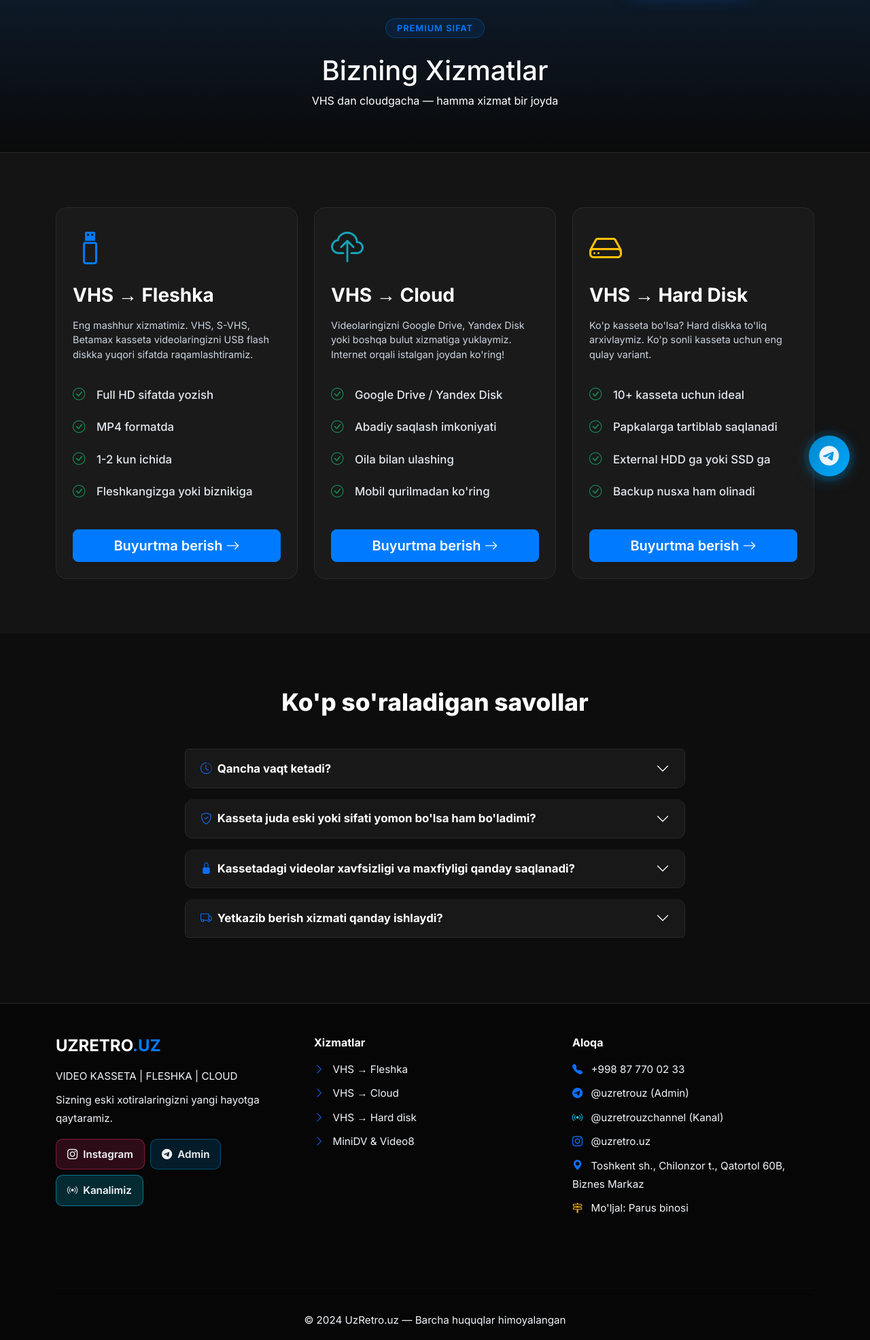
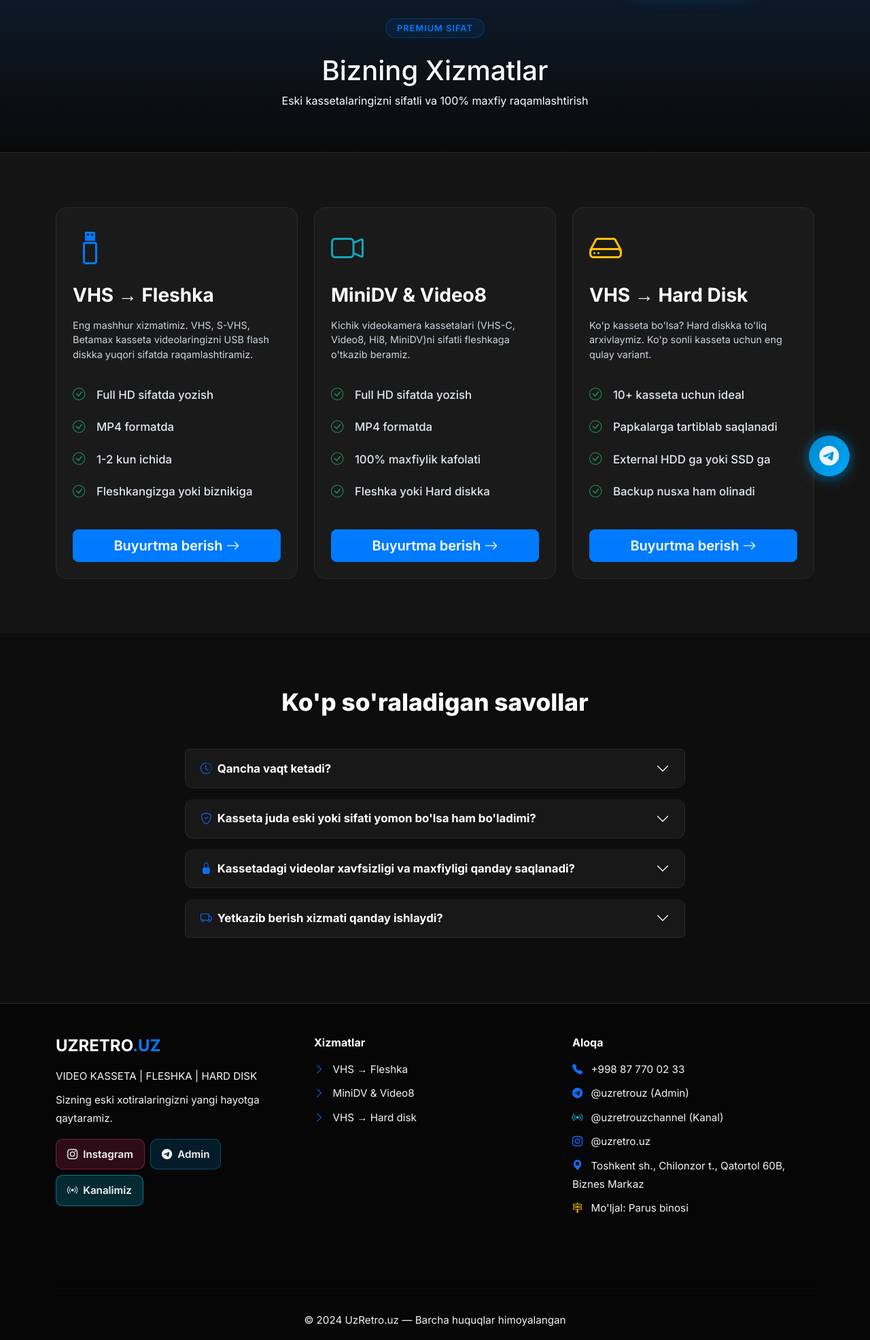
Before and after one commit to javoxirmahmudov012-coder/uzretro_uz, a Flask app: page /services in a window 1280 px wide. Shown: the part 69-2041 px from the top of the page at 68% size. Run offline with Flask 3, Linux system fonts and the light colour scheme.

Commit message:
Completely remove Cloud services from site to guarantee 100% privacy and confidentiality

```diff
--- a/templates/base.html
+++ b/templates/base.html
@@ -3,11 +3,11 @@
 <head>
     <meta charset="UTF-8">
     <meta name="viewport" content="width=device-width, initial-scale=1.0">
-    <title>{% block title %}UzRetro.uz — VHS | Fleshka | Cloud | Qayta Tiklash{% endblock %}</title>
+    <title>{% block title %}UzRetro.uz — VHS | Fleshka | Hard Disk | Qayta Tiklash{% endblock %}</title>
 
     <!-- SEO Meta Tags for Google -->
-    <meta name="description" content="UzRetro.uz — VHS kasseta, betamax, eski videolaringizni USB fleshka, hard disk yoki cloudga professional raqamlashtirish va qayta tiklash xizmati. Toshkent va butun O'zbekiston.">
-    <meta name="keywords" content="uzretro, vhs kasseta, vhs fleshkaga, video kasseta tozalash, eski videoni qayta tiklash, video montaj, fotolarni skanerlash, Toshkent kasseta, retro uz">
+    <meta name="description" content="UzRetro.uz — VHS kasseta, betamax, eski videolaringizni USB fleshka yoki hard diskka professional raqamlashtirish va qayta tiklash xizmati. 100% maxfiylik kafolati.">
+    <meta name="keywords" content="uzretro, vhs kasseta, vhs fleshkaga, video kasseta tozalash, eski videoni qayta tiklash, video montaj, Toshkent kasseta, retro uz">
     <meta name="author" content="UzRetro.uz">
     <meta name="robots" content="index, follow">
     <meta name="google-site-verification" content="google1453207274e1823c">
@@ -17,7 +17,7 @@
     <meta property="og:type" content="website">
     <meta property="og:url" content="https://uzretro.uz/">
     <meta property="og:title" content="UzRetro.uz — Eski xotiralaringizni qayta tiklang">
-    <meta property="og:description" content="VHS kassetalarni fleshka va cloudga ko'chirish. 32K+ mijoz, 100% maxfiylik va sifat kafolati!">
+    <meta property="og:description" content="VHS kassetalarni fleshka va hard diskka ko'chirish. 32K+ mijoz, 100% maxfiylik va sifat kafolati!">
 
     <!-- Bootstrap 5 -->
     <link href="https://cdn.jsdelivr.net/npm/bootstrap@5.3.0/dist/css/bootstrap.min.css" rel="stylesheet">
@@ -125,7 +125,7 @@
             <div class="col-lg-4 mb-4">
                 <h4 class="text-white mb-3">UZRETRO<span style="color: #007bff;">.UZ</span></h4>
                 <p class="text-white mb-2">
-                    VIDEO KASSETA | FLESHKA | CLOUD
+                    VIDEO KASSETA | FLESHKA | HARD DISK
                 </p>
                 <p class="text-white">
                     Sizning eski xotiralaringizni yangi hayotga qaytaramiz.
@@ -146,9 +146,8 @@
                 <h6 class="text-white mb-3">Xizmatlar</h6>
                 <ul class="list-unstyled text-white">
                     <li class="mb-2"><i class="bi bi-chevron-right text-primary me-2"></i> VHS → Fleshka</li>
-                    <li class="mb-2"><i class="bi bi-chevron-right text-primary me-2"></i> VHS → Cloud</li>
+                    <li class="mb-2"><i class="bi bi-chevron-right text-primary me-2"></i> MiniDV & Video8</li>
                     <li class="mb-2"><i class="bi bi-chevron-right text-primary me-2"></i> VHS → Hard disk</li>
-                    <li class="mb-2"><i class="bi bi-chevron-right text-primary me-2"></i> MiniDV & Video8</li>
                 </ul>
             </div>
             <div class="col-lg-4 mb-4">
--- a/templates/gallery.html
+++ b/templates/gallery.html
@@ -26,7 +26,7 @@
                         <i class="bi bi-cassette"></i>
                     </div>
                     <h5>VHS & S-VHS kassetalar</h5>
-                    <p>Eng keng tarqalgan katta video kassetalar (to'y, bayram, arxivlar). Fleshka va Cloud'ga yuqori sifatda o'tkazamiz.</p>
+                    <p>Eng keng tarqalgan katta video kassetalar (to'y, bayram, arxivlar). USB fleshkaga yuqori sifatda va maxfiy o'tkazamiz.</p>
                     <span class="service-badge popular">Eng ko'p buyurtma</span>
                 </div>
             </div>
--- a/templates/services.html
+++ b/templates/services.html
@@ -6,7 +6,7 @@
     <div class="container text-center">
         <span class="section-badge">Premium sifat</span>
         <h1 class="text-white mt-2">Bizning Xizmatlar</h1>
-        <p class="text-white">VHS dan cloudgacha — hamma xizmat bir joyda</p>
+        <p class="text-white">Eski kassetalaringizni sifatli va 100% maxfiy raqamlashtirish</p>
     </div>
 </div>
 
@@ -38,22 +38,21 @@
                 </div>
             </div>
 
-            <!-- VHS → Cloud -->
+            <!-- MiniDV & Video8 → Fleshka -->
             <div class="col-lg-4 col-md-6" data-aos="fade-up" data-aos-delay="100">
                 <div class="service-card p-4 h-100 d-flex flex-column">
                     <div class="service-detail-icon mb-3" style="color: #17a2b8;">
-                        <i class="bi bi-cloud-upload"></i>
+                        <i class="bi bi-camera-video"></i>
                     </div>
-                    <h3 class="text-white fw-bold mb-3">VHS → Cloud</h3>
+                    <h3 class="text-white fw-bold mb-3">MiniDV & Video8</h3>
                     <p class="text-muted mb-4">
-                        Videolaringizni Google Drive, Yandex Disk yoki boshqa bulut xizmatiga
-                        yuklaymiz. Internet orqali istalgan joydan ko'ring!
+                        Kichik videokamera kassetalari (VHS-C, Video8, Hi8, MiniDV)ni sifatli fleshkaga o'tkazib beramiz.
                     </p>
                     <ul class="service-features mb-4 mt-auto">
-                        <li><i class="bi bi-check-circle text-success"></i> Google Drive / Yandex Disk</li>
-                        <li><i class="bi bi-check-circle text-success"></i> Abadiy saqlash imkoniyati</li>
-                        <li><i class="bi bi-check-circle text-success"></i> Oila bilan ulashing</li>
-                        <li><i class="bi bi-check-circle text-success"></i> Mobil qurilmadan ko'ring</li>
+                        <li><i class="bi bi-check-circle text-success"></i> Full HD sifatda yozish</li>
+                        <li><i class="bi bi-check-circle text-success"></i> MP4 formatda</li>
+                        <li><i class="bi bi-check-circle text-success"></i> 100% maxfiylik kafolati</li>
+                        <li><i class="bi bi-check-circle text-success"></i> Fleshka yoki Hard diskka</li>
                     </ul>
                     <a href="{{ url_for('main.order') }}" class="btn btn-primary btn-lg w-100 mt-2">
                         Buyurtma berish <i class="bi bi-arrow-right"></i>
```
Also changed, not shown: automation/telegram_bot.py (+3 -4 lines), templates/index.html (+16 -28 lines), templates/order.html (+6 -15 lines).
